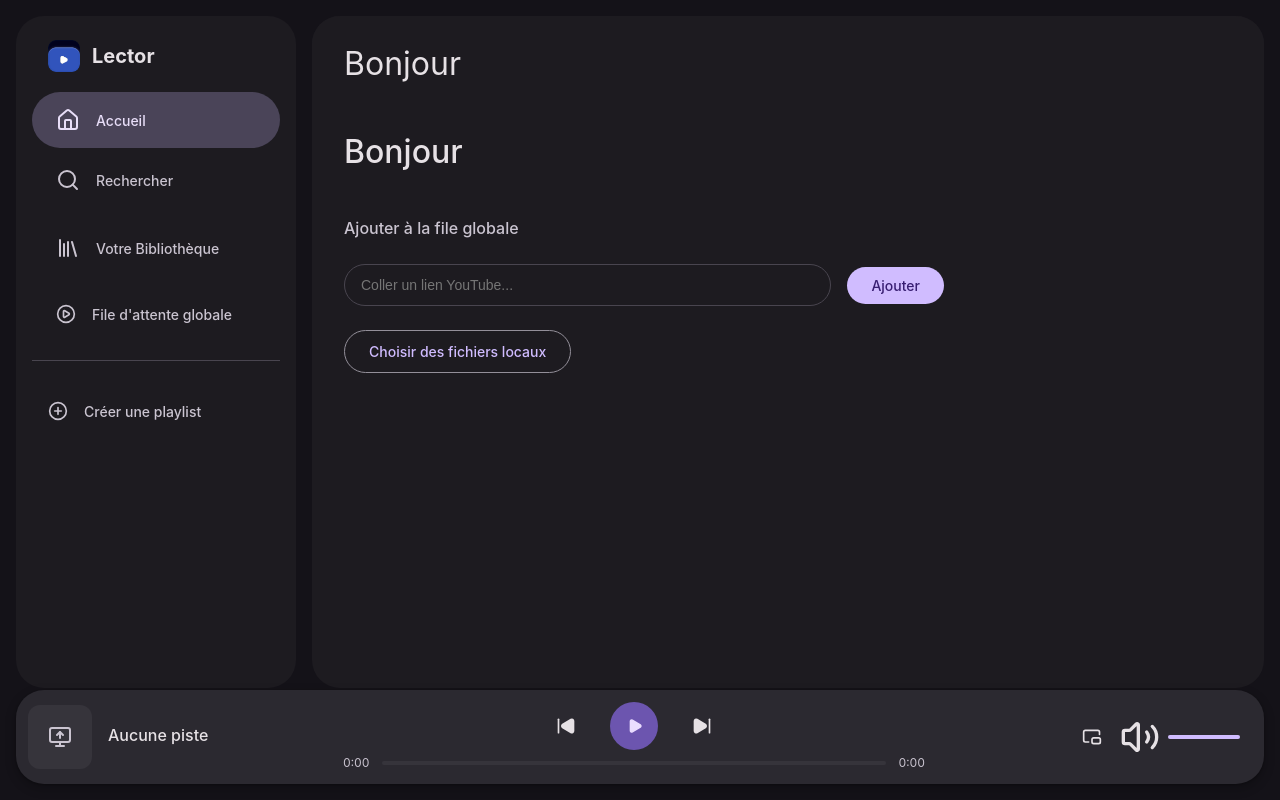
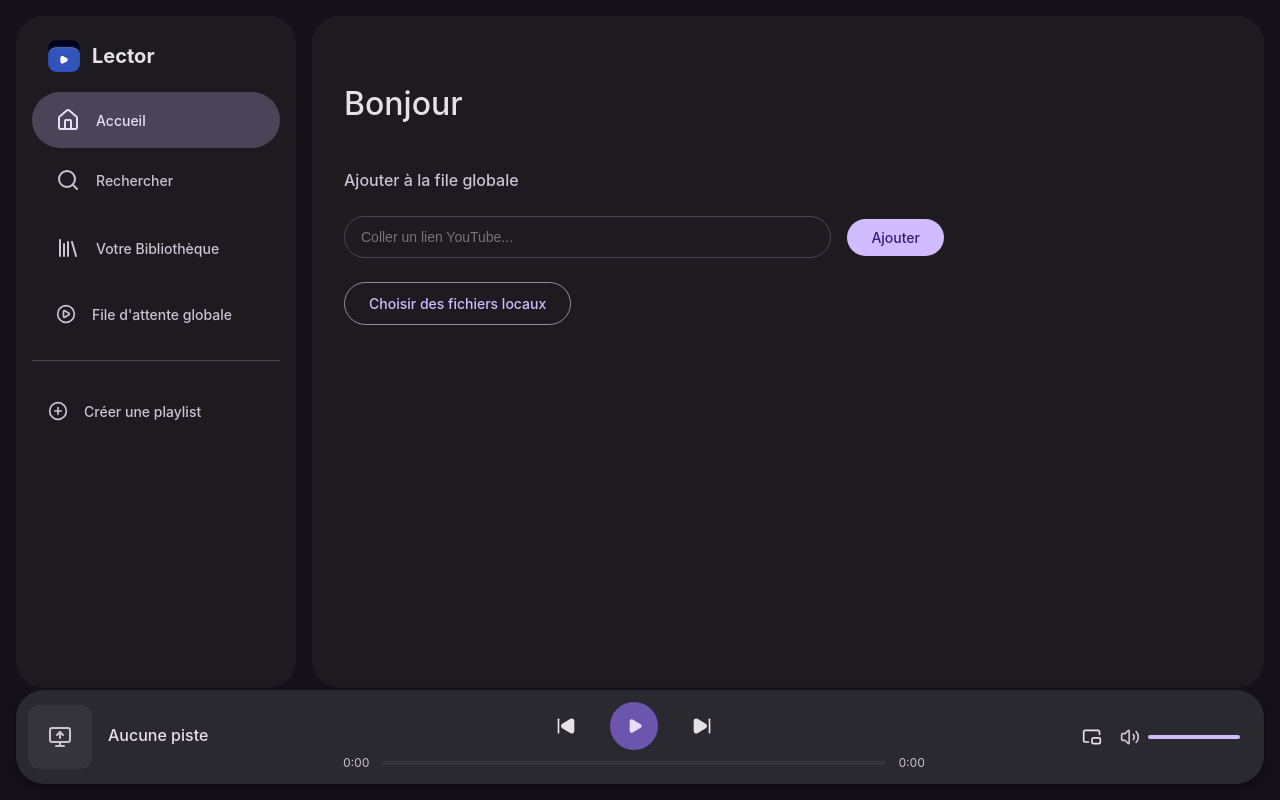
Before and after one commit to botooooh/Lector, a React (Vite) app: page / in a window 1280 px wide. Built offline with nearby package versions, Linux system fonts and the light colour scheme.

Commit message:
fix: layout bugs - duplicated bonjour, large volume icon, squished playlist art

```diff
--- a/src/App.jsx
+++ b/src/App.jsx
@@ -223,7 +223,6 @@ function App() {
       <main className="main-view">
         <div className="top-bar">
           <h2 className="header-title" style={{ margin: 0 }}>
-            {currentView.type === 'home' && "Bonjour"}
             {currentView.type === 'library' && "File d'attente globale"}
             {currentView.type === 'playlist' && "Playlist"}
           </h2>
@@ -398,7 +397,7 @@ function App() {
             <PictureInPicture2 size={20} />
           </button>
           <div className="volume-container">
-            <Volume2 size={20} className="control-btn" />
+            <Volume2 size={20} color="var(--md-sys-color-on-surface-variant)" />
             <div className="progress-bar" onClick={(e) => {
                 const rect = e.currentTarget.getBoundingClientRect();
                 const pos = Math.max(0, Math.min(1, (e.clientX - rect.left) / rect.width));
--- a/src/index.css
+++ b/src/index.css
@@ -112,6 +112,7 @@ button { background: none; border: none; cursor: pointer; color: inherit; font-f
   border-radius: var(--md-sys-shape-corner-small);
   object-fit: cover;
   background-color: var(--md-sys-color-surface-container-highest);
+  flex-shrink: 0;
 }
 
 /* Main View */
```
